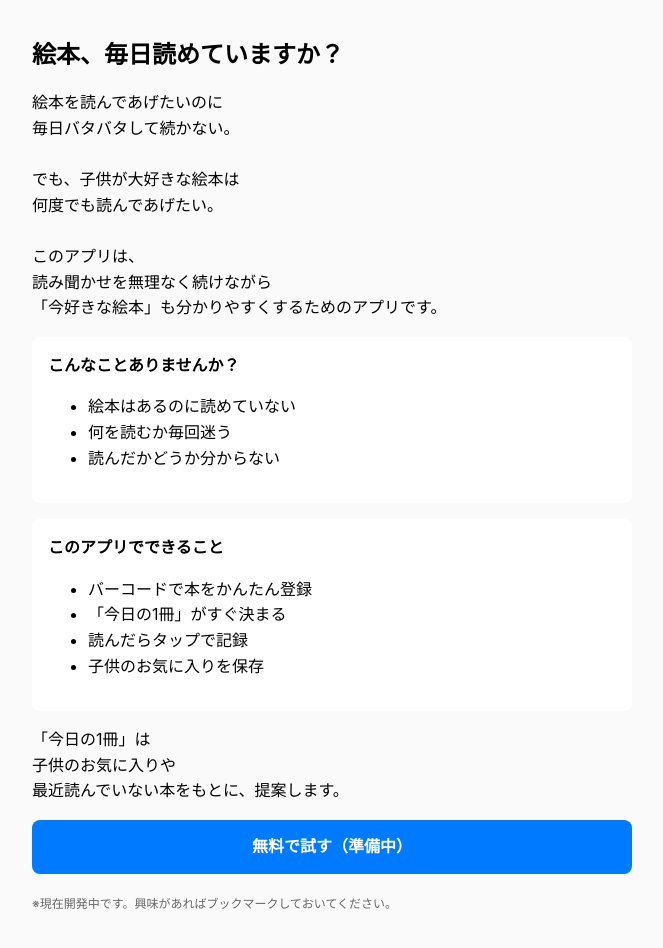
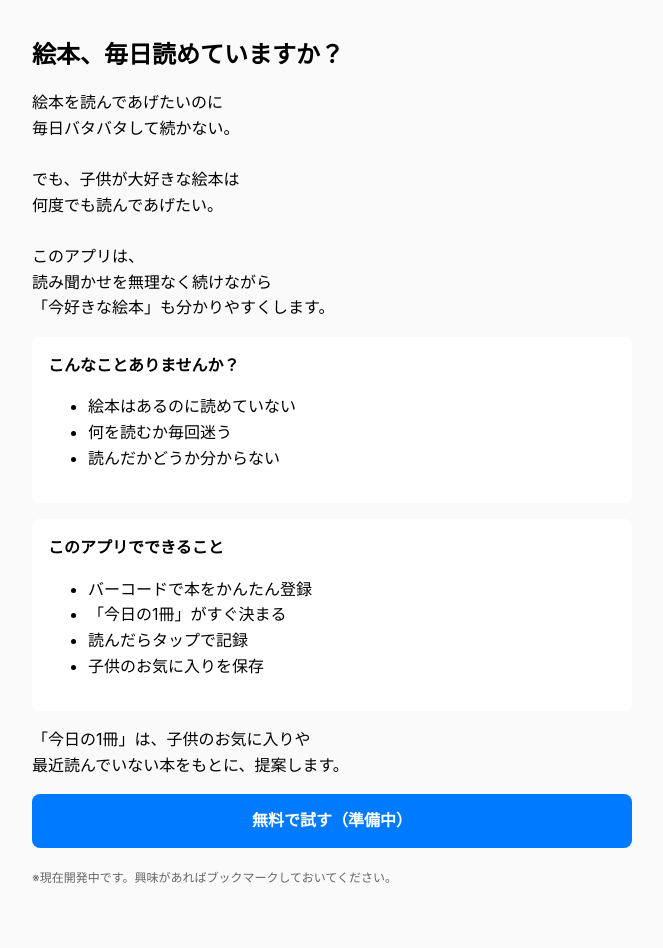
Before and after one commit to tayoneda/ehon-lp, a plain HTML site: page index.html in a window 1280 px wide. Shown: the whole page, without its empty margins (308-971 px from the left). After the commit the page ends 923 px from the top, so only its background shows below. Drawn offline with Linux system fonts and the light colour scheme.

Commit message:
format the sentences

```diff
--- a/index.html
+++ b/index.html
@@ -53,7 +53,7 @@
 何度でも読んであげたい。<br><br>
 このアプリは、<br>
 読み聞かせを無理なく続けながら<br>
-「今好きな絵本」も分かりやすくするためのアプリです。
+「今好きな絵本」も分かりやすくします。
     </p>
 
     <div class="box">
@@ -76,8 +76,7 @@
     </div>
 
     <p>
-      「今日の1冊」は<br>
-      子供のお気に入りや<br>
+      「今日の1冊」は、子供のお気に入りや<br>
       最近読んでいない本をもとに、提案します。
     </p>
 
```
